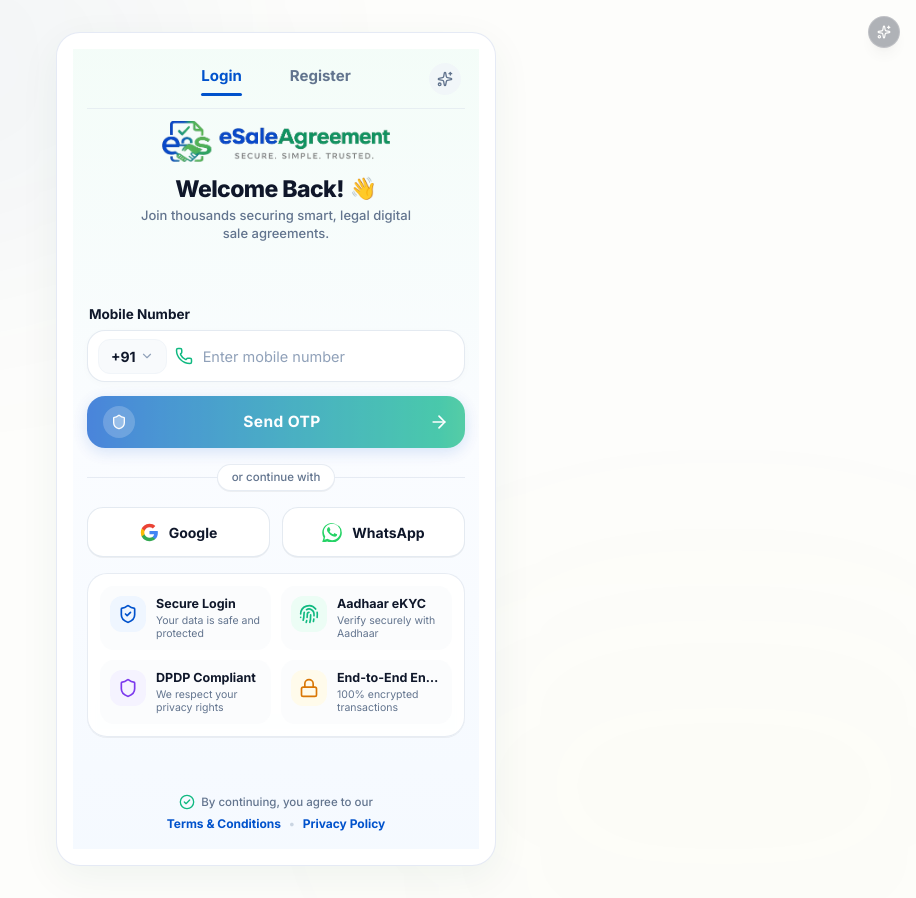
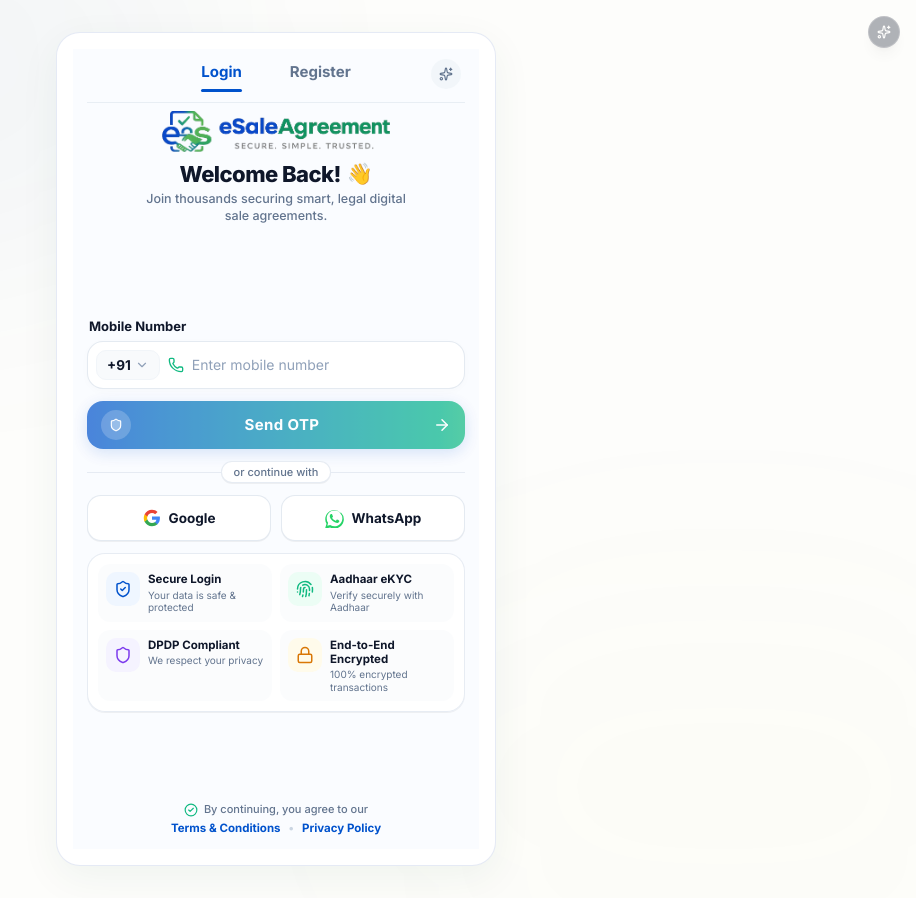
Before and after one commit to dacnikhil21/trilok, a Next.js app: page /login in a window 1280 px wide. Shown: the whole page, without its empty margins (364-1280 px from the left). Built offline with nearby package versions, Linux system fonts and the light colour scheme.

Commit message:
fix: eliminate text truncation in trust cards, add ambient top background glow, and compact layout for 100% unclipped viewport fit

```diff
--- a/src/app/login/page.tsx
+++ b/src/app/login/page.tsx
@@ -3,7 +3,6 @@
 import * as React from "react"
 import { useRouter } from "next/navigation"
 import { AppContainer } from "@/components/ui/AppContainer"
-import { Button } from "@/components/ui/button"
 import { ServiceSelectionForm } from "@/components/auth/ServiceSelectionForm"
 import { TermsModal } from "@/components/ui/TermsModal"
 import { BrandLogo } from "@/components/ui/BrandLogo"
@@ -46,11 +45,11 @@
 
   return (
     <AppContainer centered>
-      {/* ── Background Mesh Tint (Subtle Teal/Blue Top Wave) ──────────────────── */}
-      <div className="w-full min-h-[100dvh] bg-[#FAFCFF] bg-gradient-to-b from-[#F0FDF4]/60 via-[#FAFCFF] to-[#F0F7FF]/50 flex flex-col justify-between py-3 px-3.5 box-border select-none font-sans">
+      {/* ── Background Mesh Tint (Subtle Teal/Blue Ambient Top Wave) ─────────── */}
+      <div className="w-full h-[100dvh] bg-[#FAFCFF] bg-[radial-gradient(ellipse_at_top,_var(--tw-gradient-stops))] from-teal-200/35 via-blue-100/20 to-transparent flex flex-col justify-between py-2.5 px-3.5 box-border select-none font-sans overflow-hidden">
 
         {/* ── Top Bar: Segmented Tab Bar Navigation ────────────────────────────── */}
-        <div className="w-full flex items-center justify-between pt-1 pb-3 px-1 border-b border-slate-200/70 relative shrink-0">
+        <div className="w-full flex items-center justify-between pt-0.5 pb-2.5 px-1 border-b border-slate-200/70 relative shrink-0">
           <div className="flex-1 flex justify-center gap-12 relative">
             <button
               className={`pb-2 text-[15px] font-bold transition-all relative ${activeTab === 'login' ? 'text-[#0052CC]' : 'text-slate-500 hover:text-slate-800'}`}
@@ -75,23 +74,23 @@
           {/* Top Right Floating Sparkle Button */}
           <button
             type="button"
-            className="w-8 h-8 rounded-full bg-slate-100/80 hover:bg-slate-200/80 flex items-center justify-center text-slate-500 transition-colors absolute right-1 top-0.5"
+            className="w-7.5 h-7.5 rounded-full bg-slate-100/80 hover:bg-slate-200/80 flex items-center justify-center text-slate-500 transition-colors absolute right-1 top-0"
           >
-            <Sparkles className="w-4 h-4 text-slate-500" />
+            <Sparkles className="w-3.5 h-3.5 text-slate-500" />
           </button>
         </div>
 
         {/* ── Headline & Logo Section ────────────────────────────────────────── */}
-        <div className="flex flex-col items-center text-center mt-3 mb-4 px-2 shrink-0">
-          <div className="mb-2">
+        <div className="flex flex-col items-center text-center mt-2 mb-3 px-2 shrink-0">
+          <div className="mb-1.5">
             <BrandLogo size="md" />
           </div>
 
-          <h1 className="text-[23px] font-extrabold text-[#0F172A] tracking-tight leading-tight flex items-center gap-1.5 mt-1">
+          <h1 className="text-[22px] font-extrabold text-[#0F172A] tracking-tight leading-tight flex items-center gap-1.5 mt-0.5">
             <span>{activeTab === 'login' ? "Welcome Back!" : "Create your account"}</span>
-            <span className="text-[22px]">👋</span>
+            <span className="text-[21px]">👋</span>
           </h1>
-          <p className="text-[13px] text-slate-500 font-medium max-w-[280px] leading-snug mt-1">
+          <p className="text-[12.5px] text-slate-500 font-medium max-w-[280px] leading-snug mt-0.5">
             Join thousands securing smart, legal digital sale agreements.
           </p>
         </div>
@@ -101,22 +100,22 @@
           {activeTab === 'login' ? (
             <>
               {/* Mobile Number Field Header */}
-              <label className="block text-[13.5px] font-bold text-[#0F172A] mb-1.5 px-0.5">
+              <label className="block text-[13px] font-bold text-[#0F172A] mb-1 px-0.5">
                 Mobile Number
               </label>
 
               {/* Custom Phone Input Bar (Exact 1:1 match image.png) */}
-              <div className="mb-3.5">
-                <div className={`w-full h-[52px] rounded-[18px] bg-white border ${error ? 'border-red-500' : 'border-slate-200/90'} shadow-[0_2px_8px_rgba(0,0,0,0.02)] flex items-center px-2.5 transition-all focus-within:border-[#0052CC] focus-within:ring-2 focus-within:ring-[#0052CC]/15`}>
+              <div className="mb-3">
+                <div className={`w-full h-[48px] rounded-[16px] bg-white border ${error ? 'border-red-500' : 'border-slate-200/90'} shadow-[0_2px_8px_rgba(0,0,0,0.02)] flex items-center px-2 transition-all focus-within:border-[#0052CC] focus-within:ring-2 focus-within:ring-[#0052CC]/15`}>
 
                   {/* Country Code Pill Button (+91 ⌄) */}
-                  <div className="flex items-center gap-1 px-3 py-1.5 rounded-[12px] bg-slate-50 border border-slate-100 text-[#0F172A] font-bold text-[14px] shrink-0 mr-2 cursor-pointer hover:bg-slate-100/80 transition-colors">
+                  <div className="flex items-center gap-1 px-2.5 py-1 rounded-[10px] bg-slate-50 border border-slate-100 text-[#0F172A] font-bold text-[13.5px] shrink-0 mr-2 cursor-pointer hover:bg-slate-100/80 transition-colors">
                     <span>+91</span>
                     <ChevronDown className="w-3.5 h-3.5 text-slate-400" />
                   </div>
 
                   {/* Green Phone Icon */}
-                  <Phone className="w-4.5 h-4.5 text-[#10B981] shrink-0 mr-2.5" />
+                  <Phone className="w-4 h-4 text-[#10B981] shrink-0 mr-2" />
 
                   {/* Real Input Field */}
                   <input
@@ -125,10 +124,10 @@
                     value={mobile}
                     onChange={(e) => handleMobileChange(e.target.value)}
                     placeholder="Enter mobile number"
-                    className="w-full h-full bg-transparent text-[14.5px] font-semibold text-[#0F172A] placeholder:text-slate-400 placeholder:font-normal focus:outline-none"
+                    className="w-full h-full bg-transparent text-[14px] font-semibold text-[#0F172A] placeholder:text-slate-400 placeholder:font-normal focus:outline-none"
                   />
                 </div>
-                {error && <p className="text-[12px] font-semibold text-red-500 mt-1 px-1">{error}</p>}
+                {error && <p className="text-[11.5px] font-semibold text-red-500 mt-0.5 px-1">{error}</p>}
               </div>
 
               {/* High-Impact Gradient "Send OTP" Button */}
@@ -136,108 +135,108 @@
                 type="button"
                 onClick={handleSubmit}
                 disabled={isButtonDisabled || isLoading}
-                className={`w-full h-[52px] rounded-[18px] bg-gradient-to-r from-[#0052CC] to-[#10B981] text-white font-bold text-[15.5px] flex items-center justify-between px-4 transition-all shadow-[0_4px_16px_rgba(0,82,204,0.22)] active:scale-[0.985] ${
+                className={`w-full h-[48px] rounded-[16px] bg-gradient-to-r from-[#0052CC] to-[#10B981] text-white font-bold text-[15px] flex items-center justify-between px-3.5 transition-all shadow-[0_4px_16px_rgba(0,82,204,0.22)] active:scale-[0.985] ${
                   isButtonDisabled ? 'opacity-70 cursor-not-allowed' : 'hover:opacity-95'
-                } mb-4`}
+                } mb-3`}
               >
-                <div className="w-8 h-8 rounded-full bg-white/20 flex items-center justify-center shrink-0">
-                  <Shield className="w-4 h-4 text-white fill-white/30" />
+                <div className="w-7.5 h-7.5 rounded-full bg-white/20 flex items-center justify-center shrink-0">
+                  <Shield className="w-3.5 h-3.5 text-white fill-white/30" />
                 </div>
 
                 <span className="tracking-wide">{isLoading ? "Sending OTP..." : "Send OTP"}</span>
 
-                <ArrowRight className="w-5 h-5 text-white shrink-0" />
+                <ArrowRight className="w-4.5 h-4.5 text-white shrink-0" />
               </button>
 
               {/* Floating Divider ("or continue with") */}
-              <div className="relative flex items-center justify-center mb-4">
+              <div className="relative flex items-center justify-center mb-3">
                 <div className="absolute inset-0 flex items-center">
                   <div className="w-full border-t border-slate-200/80"></div>
                 </div>
-                <div className="relative bg-white px-3.5 py-1 rounded-full border border-slate-200/80 shadow-2xs text-[11.5px] text-slate-500 font-medium">
+                <div className="relative bg-white px-3 py-0.5 rounded-full border border-slate-200/80 shadow-2xs text-[11px] text-slate-500 font-medium">
                   or continue with
                 </div>
               </div>
 
               {/* Social Logins (Side-by-Side Rounded White Cards) */}
-              <div className="grid grid-cols-2 gap-3 mb-4">
+              <div className="grid grid-cols-2 gap-2.5 mb-3">
                 {/* Google Card */}
                 <button
                   type="button"
-                  className="h-[50px] bg-white border border-slate-200/90 rounded-[16px] flex items-center justify-center gap-2.5 shadow-2xs hover:bg-slate-50 active:scale-[0.98] transition-all"
+                  className="h-[46px] bg-white border border-slate-200/90 rounded-[14px] flex items-center justify-center gap-2 shadow-2xs hover:bg-slate-50 active:scale-[0.98] transition-all"
                 >
-                  <svg width="19" height="19" viewBox="0 0 24 24" xmlns="http://www.w3.org/2000/svg">
+                  <svg width="18" height="18" viewBox="0 0 24 24" xmlns="http://www.w3.org/2000/svg">
                     <path d="M22.56 12.25c0-.78-.07-1.53-.2-2.25H12v4.26h5.92c-.26 1.37-1.04 2.53-2.21 3.31v2.77h3.57c2.08-1.92 3.28-4.74 3.28-8.09z" fill="#4285F4"/>
                     <path d="M12 23c2.97 0 5.46-.98 7.28-2.66l-3.57-2.77c-.98.66-2.23 1.06-3.71 1.06-2.86 0-5.29-1.93-6.16-4.53H2.18v2.84C3.99 20.53 7.7 23 12 23z" fill="#34A853"/>
                     <path d="M5.84 14.09c-.22-.66-.35-1.36-.35-2.09s.13-1.43.35-2.09V7.07H2.18C1.43 8.55 1 10.22 1 12s.43 3.45 1.18 4.93l2.85-2.22.81-.62z" fill="#FBBC05"/>
                     <path d="M12 5.38c1.62 0 3.06.56 4.21 1.64l3.15-3.15C17.45 2.09 14.97 1 12 1 7.7 1 3.99 3.47 2.18 7.07l3.66 2.84c.87-2.6 3.3-4.53 6.16-4.53z" fill="#EA4335"/>
                   </svg>
-                  <span className="text-[14px] font-bold text-[#0F172A]">Google</span>
+                  <span className="text-[13.5px] font-bold text-[#0F172A]">Google</span>
                 </button>
 
                 {/* WhatsApp Card */}
                 <button
                   type="button"
-                  className="h-[50px] bg-white border border-slate-200/90 rounded-[16px] flex items-center justify-center gap-2.5 shadow-2xs hover:bg-slate-50 active:scale-[0.98] transition-all"
+                  className="h-[46px] bg-white border border-slate-200/90 rounded-[14px] flex items-center justify-center gap-2 shadow-2xs hover:bg-slate-50 active:scale-[0.98] transition-all"
                 >
-                  <svg width="20" height="20" viewBox="0 0 24 24" fill="none" xmlns="http://www.w3.org/2000/svg">
+                  <svg width="19" height="19" viewBox="0 0 24 24" fill="none" xmlns="http://www.w3.org/2000/svg">
                     <path d="M17.472 14.382c-.297-.149-1.758-.867-2.03-.967-.273-.099-.471-.148-.67.15-.197.297-.767.966-.94 1.164-.173.199-.347.223-.644.075-.297-.15-1.255-.463-2.39-1.475-.88-.788-1.48-1.761-1.653-2.059-.173-.297-.018-.458.13-.606.134-.133.298-.347.446-.52.149-.174.198-.298.298-.497.099-.198.05-.371-.025-.52-.075-.149-.669-1.612-.916-2.207-.242-.579-.487-.5-.669-.51h-.57c-.198 0-.52.074-.792.372-.272.297-1.04 1.016-1.04 2.479 0 1.462 1.065 2.875 1.213 3.074.149.198 2.096 3.2 5.077 4.487.709.306 1.262.489 1.694.625.712.227 1.36.195 1.871.118.576-.085 1.758-.719 2.006-1.413.248-.694.248-1.289.173-1.413-.074-.124-.272-.198-.57-.347m-5.421 7.403h-.004a9.87 9.87 0 01-5.031-1.378l-.361-.214-3.741.98 1.005-3.648-.235-.373a9.86 9.86 0 01-1.51-5.26c0-5.445 4.433-9.879 9.882-9.879 2.64 0 5.122 1.029 6.988 2.895A9.825 9.825 0 0121.93 11.91c0 5.442-4.433 9.875-9.879 9.875M19.39 4.606A11.759 11.759 0 0012.053 1.15C5.58 1.15.312 6.417.31 12.89c0 2.071.542 4.09 1.576 5.87L0 25l6.402-1.677a11.8 11.8 0 005.648 1.43h.005c6.47 0 11.737-5.267 11.739-11.74a11.755 11.755 0 00-3.404-8.407" fill="#25D366"/>
                   </svg>
-                  <span className="text-[14px] font-bold text-[#0F172A]">WhatsApp</span>
+                  <span className="text-[13.5px] font-bold text-[#0F172A]">WhatsApp</span>
                 </button>
               </div>
             </>
           ) : (
-            <div className="px-0.5 mb-4">
+            <div className="px-0.5 mb-3">
               <ServiceSelectionForm />
             </div>
           )}
 
-          {/* ── 2×2 TRUST CARD GRID CONTAINER (Exact 1:1 match image.png) ────── */}
-          <div className="w-full bg-white/90 backdrop-blur-xs border border-slate-200/80 rounded-[20px] p-3 shadow-2xs">
-            <div className="grid grid-cols-2 gap-2.5">
+          {/* ── 2×2 TRUST CARD GRID CONTAINER (No Text Truncation) ─────────────── */}
+          <div className="w-full bg-white/90 backdrop-blur-xs border border-slate-200/80 rounded-[18px] p-2.5 shadow-2xs">
+            <div className="grid grid-cols-2 gap-2">
 
               {/* Card 1: Secure Login */}
-              <div className="flex items-start gap-2.5 p-2.5 rounded-[14px] bg-slate-50/50 hover:bg-slate-50 transition-colors">
-                <div className="w-9 h-9 rounded-[12px] bg-[#EFF6FF] text-[#0052CC] flex items-center justify-center shrink-0">
-                  <ShieldCheck className="w-5 h-5 text-[#0052CC]" />
+              <div className="flex items-start gap-2 p-2 rounded-[12px] bg-slate-50/60 hover:bg-slate-50 transition-colors">
+                <div className="w-8.5 h-8.5 rounded-[10px] bg-[#EFF6FF] text-[#0052CC] flex items-center justify-center shrink-0">
+                  <ShieldCheck className="w-4.5 h-4.5 text-[#0052CC]" />
                 </div>
                 <div className="flex flex-col text-left min-w-0">
-                  <span className="text-[12.5px] font-bold text-[#0F172A] leading-tight truncate">Secure Login</span>
-                  <span className="text-[10.5px] text-slate-500 leading-tight mt-0.5">Your data is safe and protected</span>
+                  <span className="text-[11.5px] font-bold text-[#0F172A] leading-tight">Secure Login</span>
+                  <span className="text-[10px] text-slate-500 leading-tight mt-0.5">Your data is safe & protected</span>
                 </div>
               </div>
 
               {/* Card 2: Aadhaar eKYC */}
-              <div className="flex items-start gap-2.5 p-2.5 rounded-[14px] bg-slate-50/50 hover:bg-slate-50 transition-colors">
-                <div className="w-9 h-9 rounded-[12px] bg-[#ECFDF5] text-[#10B981] flex items-center justify-center shrink-0">
-                  <Fingerprint className="w-5 h-5 text-[#10B981]" />
+              <div className="flex items-start gap-2 p-2 rounded-[12px] bg-slate-50/60 hover:bg-slate-50 transition-colors">
+                <div className="w-8.5 h-8.5 rounded-[10px] bg-[#ECFDF5] text-[#10B981] flex items-center justify-center shrink-0">
+                  <Fingerprint className="w-4.5 h-4.5 text-[#10B981]" />
                 </div>
                 <div className="flex flex-col text-left min-w-0">
-                  <span className="text-[12.5px] font-bold text-[#0F172A] leading-tight truncate">Aadhaar eKYC</span>
-                  <span className="text-[10.5px] text-slate-500 leading-tight mt-0.5">Verify securely with Aadhaar</span>
+                  <span className="text-[11.5px] font-bold text-[#0F172A] leading-tight">Aadhaar eKYC</span>
+                  <span className="text-[10px] text-slate-500 leading-tight mt-0.5">Verify securely with Aadhaar</span>
                 </div>
               </div>
 
               {/* Card 3: DPDP Compliant */}
-              <div className="flex items-start gap-2.5 p-2.5 rounded-[14px] bg-slate-50/50 hover:bg-slate-50 transition-colors">
-                <div className="w-9 h-9 rounded-[12px] bg-[#F5F3FF] text-[#7C3AED] flex items-center justify-center shrink-0">
-                  <Shield className="w-5 h-5 text-[#7C3AED]" />
+              <div className="flex items-start gap-2 p-2 rounded-[12px] bg-slate-50/60 hover:bg-slate-50 transition-colors">
+                <div className="w-8.5 h-8.5 rounded-[10px] bg-[#F5F3FF] text-[#7C3AED] flex items-center justify-center shrink-0">
+                  <Shield className="w-4.5 h-4.5 text-[#7C3AED]" />
                 </div>
                 <div className="flex flex-col text-left min-w-0">
-                  <span className="text-[12.5px] font-bold text-[#0F172A] leading-tight truncate">DPDP Compliant</span>
-                  <span className="text-[10.5px] text-slate-500 leading-tight mt-0.5">We respect your privacy rights</span>
+                  <span className="text-[11.5px] font-bold text-[#0F172A] leading-tight">DPDP Compliant</span>
+                  <span className="text-[10px] text-slate-500 leading-tight mt-0.5">We respect your privacy</span>
                 </div>
               </div>
 
               {/* Card 4: End-to-End Encrypted */}
-              <div className="flex items-start gap-2.5 p-2.5 rounded-[14px] bg-slate-50/50 hover:bg-slate-50 transition-colors">
-                <div className="w-9 h-9 rounded-[12px] bg-[#FFFBEB] text-[#D97706] flex items-center justify-center shrink-0">
-                  <Lock className="w-5 h-5 text-[#D97706]" />
+              <div className="flex items-start gap-2 p-2 rounded-[12px] bg-slate-50/60 hover:bg-slate-50 transition-colors">
+                <div className="w-8.5 h-8.5 rounded-[10px] bg-[#FFFBEB] text-[#D97706] flex items-center justify-center shrink-0">
+                  <Lock className="w-4.5 h-4.5 text-[#D97706]" />
                 </div>
                 <div className="flex flex-col text-left min-w-0">
-                  <span className="text-[12.5px] font-bold text-[#0F172A] leading-tight truncate">End-to-End Encrypted</span>
-                  <span className="text-[10.5px] text-slate-500 leading-tight mt-0.5">100% encrypted transactions</span>
+                  <span className="text-[11.5px] font-bold text-[#0F172A] leading-tight">End-to-End Encrypted</span>
+                  <span className="text-[10px] text-slate-500 leading-tight mt-0.5">100% encrypted transactions</span>
                 </div>
               </div>
 
@@ -245,14 +244,14 @@
           </div>
         </div>
 
-        {/* ── Bottom Legal Disclaimer (Green Checkmark + Links) ─────────────── */}
-        <div className="shrink-0 pt-3 text-center pb-1">
-          <div className="flex items-center justify-center gap-1.5 text-[11.5px] text-slate-500 font-medium">
-            <CheckCircle2 className="w-4 h-4 text-[#10B981] shrink-0" />
+        {/* ── Bottom Legal Disclaimer (100% Unclipped Viewport Guarantee) ───── */}
+        <div className="shrink-0 pt-2 text-center pb-0.5">
+          <div className="flex items-center justify-center gap-1.5 text-[11px] text-slate-500 font-medium">
+            <CheckCircle2 className="w-3.5 h-3.5 text-[#10B981] shrink-0" />
             <span>By continuing, you agree to our</span>
           </div>
 
-          <div className="flex items-center justify-center gap-2 text-[12px] font-bold mt-1">
+          <div className="flex items-center justify-center gap-2 text-[11.5px] font-bold mt-0.5">
             <button
               type="button"
               onClick={() => setIsTermsOpen(true)}
```
